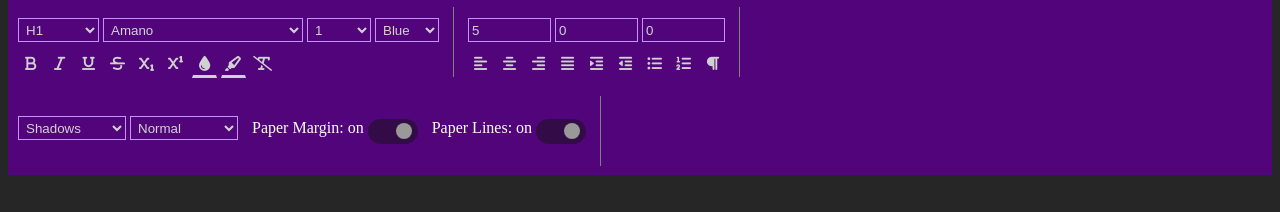
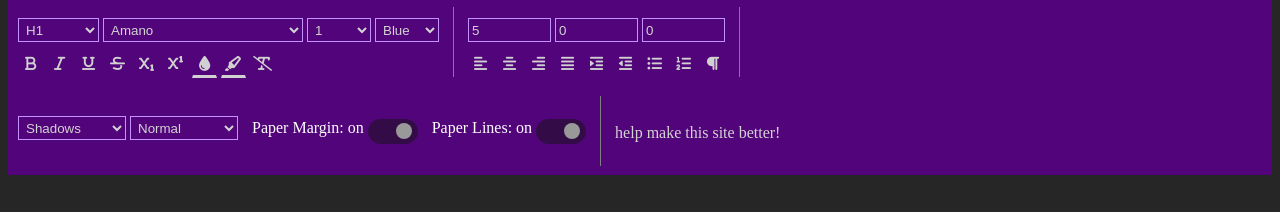
Before and after one commit to ParthNikam/Write-Without-Writing, a website with bundled scripts: page index.html in a window 1280 px wide. Shown: the part 135-347 px from the top of the page. Built offline with nearby package versions, Linux system fonts and the light colour scheme; a web font is replaced by a local one.

Commit message:
Update index.html

```diff
--- a/index.html
+++ b/index.html
@@ -187,6 +187,8 @@
                 </label>
             </div>
             <div class="separator"></div>
+	<a target="blank" href="https://github.com/ParthNikam/Write-Without-Writing" style="color:lightgrey;position:relative; bottom:20px;left:10px;">help make this site better!</a>
+
         </div>
 
         <main>
```
